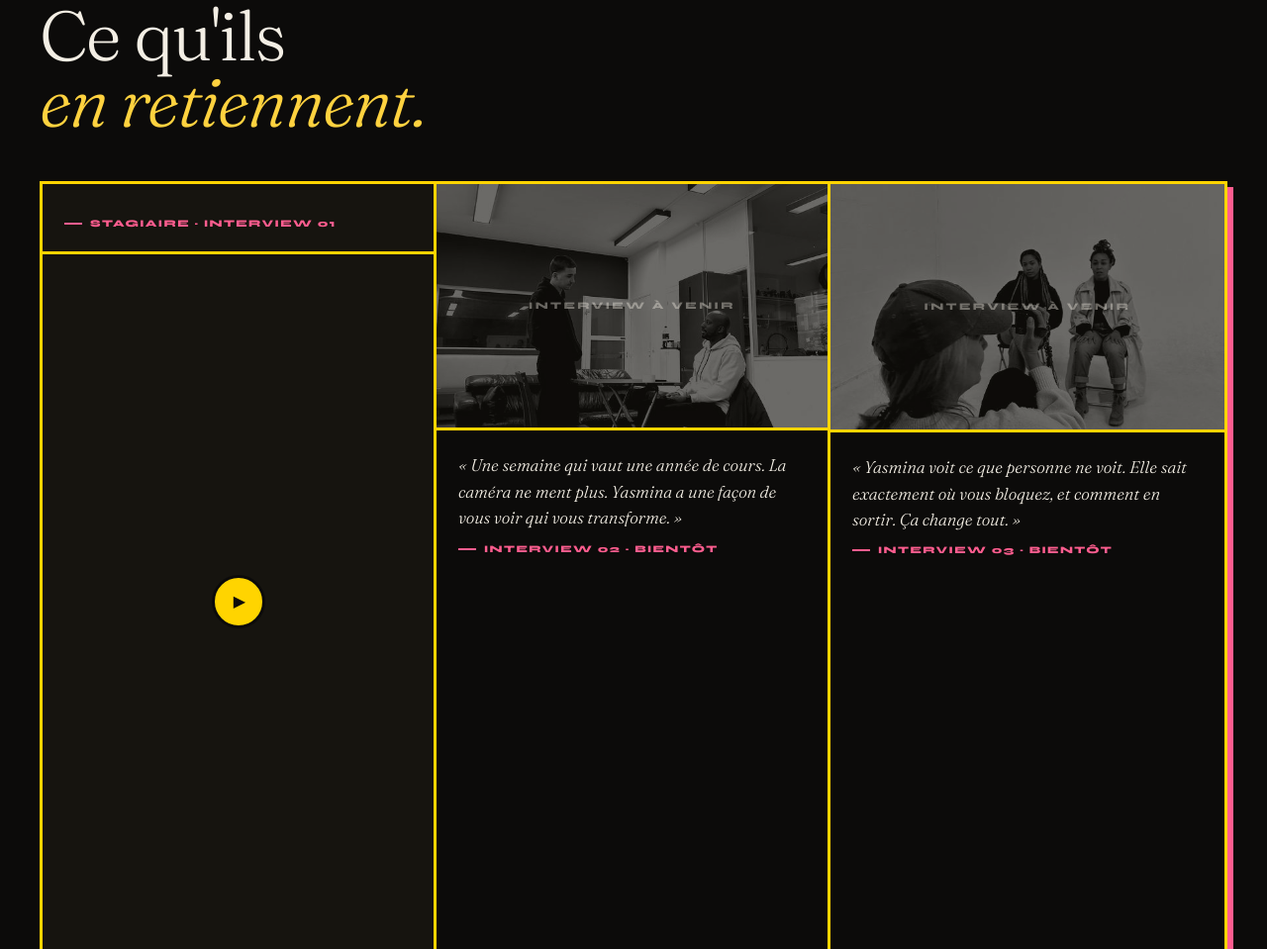
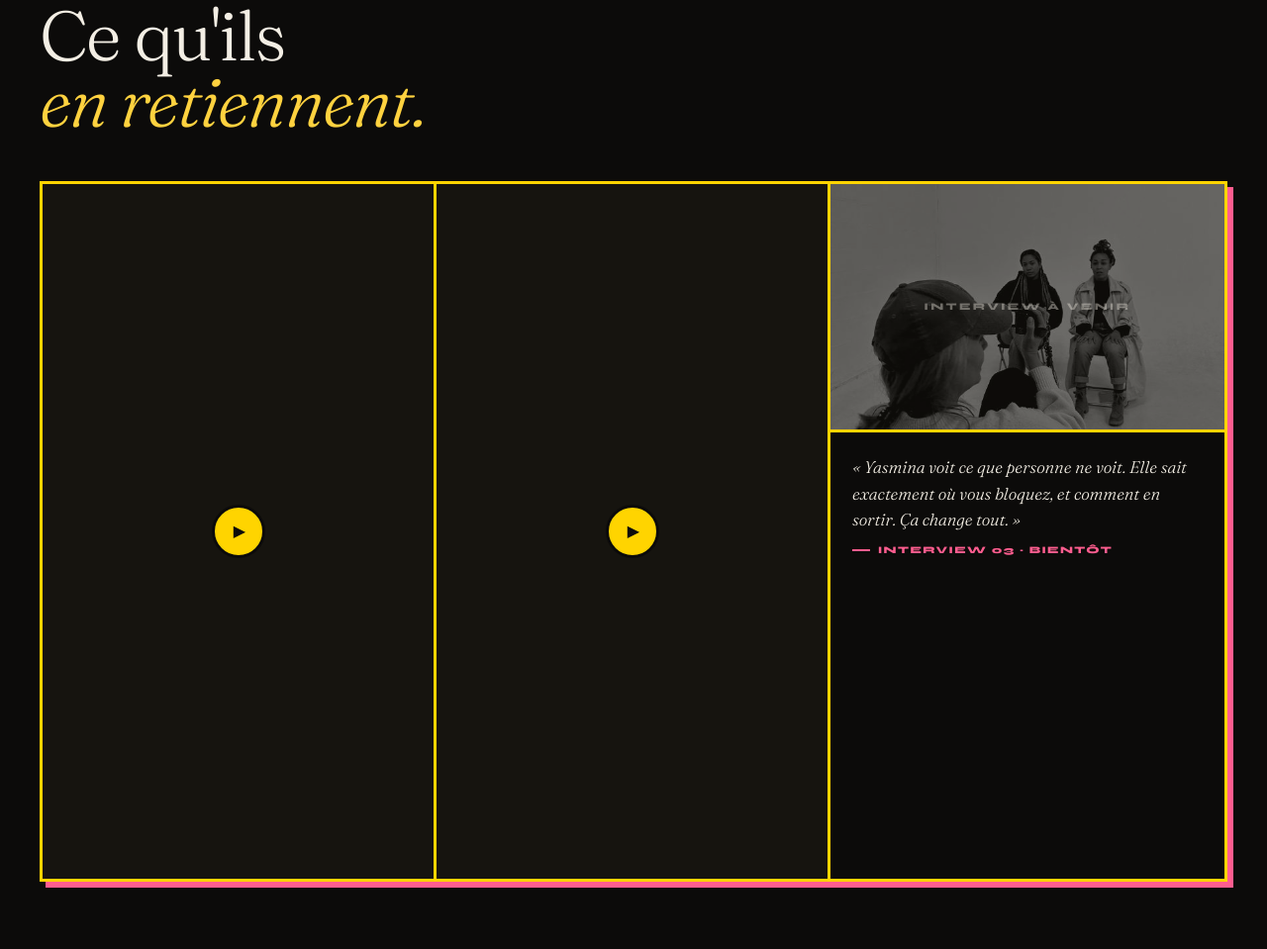
Before and after one commit to DEDVPIMMOS/yasmina-payments, a website: page index.html in a window 1280 px wide. Shown: the part 8462-9421 px from the top of the page at 99% size. Drawn offline with Linux system fonts and the light colour scheme.

Commit message:
Temoignages : retire les labels Interview 01/02, branche la video ITW2
Rendu epure sur les deux premieres cartes temoignage : plus de
numero/titre/role, juste le bouton video. La carte "Interview 02 ·
bientot" (placeholder + citation) est remplacee par une vraie video
(ID klPA8eYbf48), meme systeme que ITW1 (data-yt + COVER_MAP,
consentement au clic). Aucune photo de couverture fournie pour
l'instant -> fond neutre, comme ITW1. Carte Interview 03 inchangee.

```diff
--- a/index.html
+++ b/index.html
@@ -457,7 +457,6 @@ nav.dark .nav-link.act{border-color:var(--jaune);color:var(--jaune)}
 .temo-vid.vert{aspect-ratio:9/16}
 .temo-vid.vert .temo-play{position:absolute;top:50%;left:50%;transform:translate(-50%,-50%)}
 .temo-c.temo-feat{background:#16140f}
-.temo-c.temo-feat .temo-body{border-top:none;border-bottom:3px solid var(--jaune)}
 .temo-c.soon{cursor:default}
 .temo-c.soon:hover{background:var(--noir)}
 .temo-c.soon .temo-vid::after{content:'Interview à venir';position:absolute;z-index:2;
@@ -1584,14 +1583,10 @@ footer a:hover{color:var(--bleu)}
   <h2 class="h2-ed rv d1" style="color:var(--creme)">Ce qu'ils<br><em>en retiennent.</em></h2>
   <div class="temo-grid rv d2">
     <div class="temo-c temo-feat">
-      <div class="temo-body">
-        <div class="temo-who">Stagiaire · Interview 01</div>
-      </div>
       <button class="temo-vid vert" type="button" data-yt="nVw1CNUJG68" aria-label="Lire l'interview"></button>
     </div>
-    <div class="temo-c soon">
-      <div class="temo-vid"><img class="temo-thumb" src="images/temoignage-thumb-1.jpg" alt=""></div>
-      <div class="temo-body"><p class="temo-q">« Une semaine qui vaut une année de cours. La caméra ne ment plus. Yasmina a une façon de vous voir qui vous transforme. »</p><div class="temo-who">Interview 02 · bientôt</div></div>
+    <div class="temo-c temo-feat">
+      <button class="temo-vid vert" type="button" data-yt="klPA8eYbf48" aria-label="Lire l'interview"></button>
     </div>
     <div class="temo-c soon">
       <div class="temo-vid"><img class="temo-thumb" src="images/temoignage-thumb-2.jpg" alt=""></div>
@@ -2225,7 +2220,8 @@ document.addEventListener('keydown',e=>{});
    qu'au clic sur la vignette, pas au chargement. */
 const COVER_MAP = {
   '5cMvWxLaZ0Y': 'images/couverture-video-acting.png', // Sur le plateau · extrait acting
-  'nVw1CNUJG68': null,                                  // Interview 01 · Stagiaire — photo à fournir
+  'nVw1CNUJG68': null,                                  // Témoignage · photo à fournir
+  'klPA8eYbf48': null,                                  // Témoignage · photo à fournir
 };
 (function(){
   function embarquer(f,id){
```
